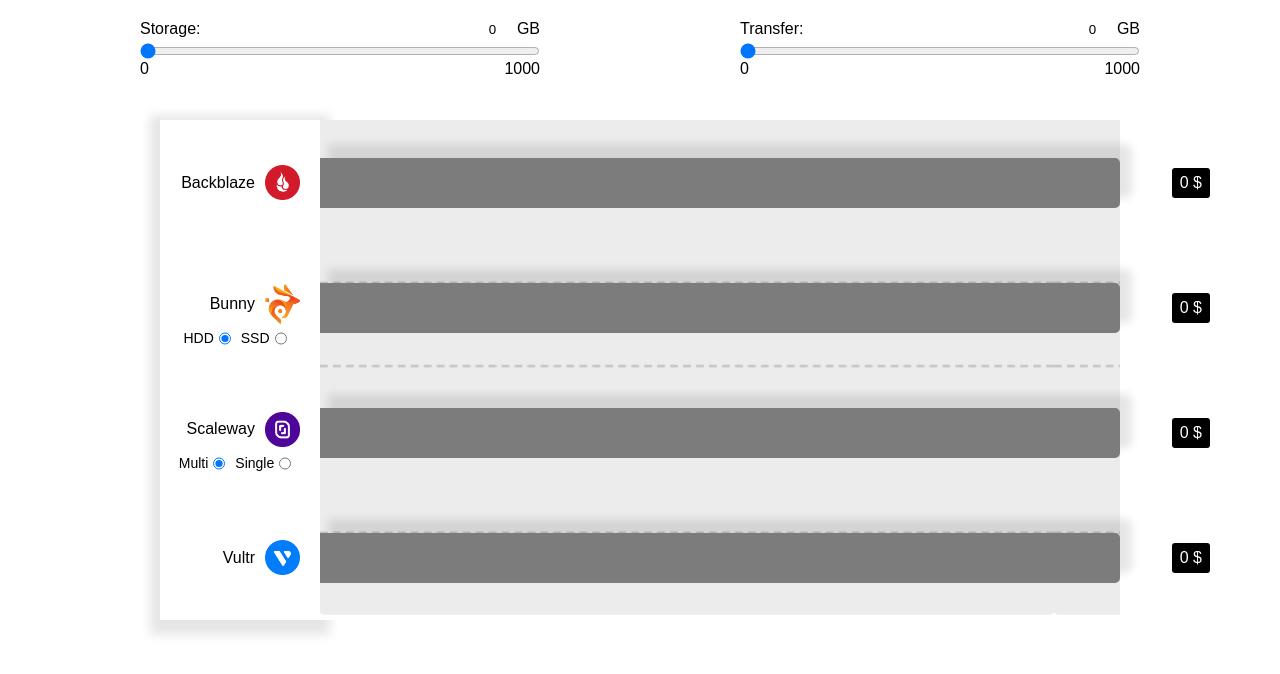
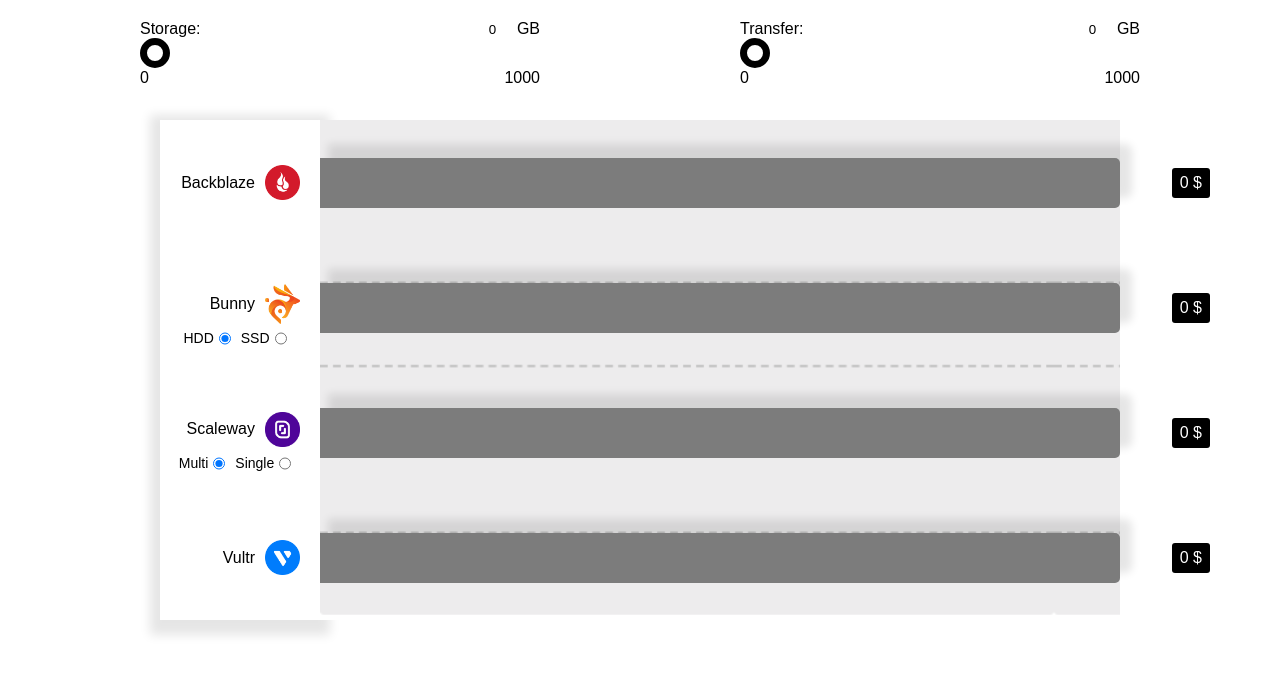
Before and after one commit to antonkhomenko/ByteCloudTestTask, a React (Vite) app: page / in a window 1280 px wide. Shown: the top 674 px of the page. Built offline with nearby package versions, Linux system fonts and the light colour scheme.

Commit message:
range style

```diff
--- a/src/components/range/range.jsx
+++ b/src/components/range/range.jsx
@@ -1,5 +1,5 @@
 import classes from './range.module.css';
-import {useEffect, useId, useState} from "react";
+import {useEffect, useId, useRef, useState} from "react";
 
 const rangeParam = [0, 1000];
 
@@ -7,10 +7,14 @@
 
     const rangeId = useId();
 
-
+    let progressBarSize = useRef('0% 100%');
     const handleChange = (e) => {
         setRange(+e.target.value);
+        const newSize = (e.target.value - e.target.min) * 100 / (e.target.max - e.target.min);
+        progressBarSize.current = newSize + '% 100%';
+
     }
+
 
     return (
         <div className={classes.rangeWrapper}>
@@ -29,6 +33,7 @@
                 <input
                     type="range" min={rangeParam[0]} max={rangeParam[1]} step={1} id={rangeId}
                     value={rangeValue} onChange={handleChange} className={classes.rangeInput}
+                    style={{backgroundSize: progressBarSize.current}}
                 />
             </div>
         </div>
--- a/src/components/range/range.module.css
+++ b/src/components/range/range.module.css
@@ -19,7 +19,7 @@
 
 .rangeContainer:before, .rangeContainer:after {
     position: absolute;
-    bottom: -15px;
+    bottom: -20px;
 }
 
 
@@ -36,7 +36,65 @@
 
 .rangeInput {
     width: 100%;
+    border-radius: 10px;
+    height: 20px;
+    -webkit-appearance: none;
+    background-color: rgba(255, 255, 255, 0.6);
+    background-image: linear-gradient(#60aeee, #4da3ea);
+    /*background-size: 70% 100%;*/
+    background-repeat: no-repeat;
 }
+
+.rangeInput:active {
+    cursor: grabbing;
+}
+
+
+.rangeInput::-webkit-slider-runnable-track {
+    -webkit-appearance: none;
+    border: none;
+    background: transparent;
+    height: 100%;
+    width: 100%;
+}
+
+
+.rangeInput::-webkit-slider-thumb {
+    -webkit-appearance: none;
+    appearance: none;
+    height: 30px;
+    width: 30px;
+    margin-top: -5px;
+    border-radius: 50%;
+    background-color: white;
+    border: 7px solid black;
+    transition: background .3s ease-in-out;
+}
+
+
+
+input[type="range"]::-moz-range-progress {
+    background-color: #43e5f7;
+}
+
+input[type="range"]::-moz-range-track {
+    background-color: #9a905d;
+}
+
+/*.rangeInput::-moz-range-thumb {*/
+/*    border: none;*/
+/*    -webkit-appearance: none;*/
+/*    appearance: none;*/
+/*    height: 30px;*/
+/*    width: 30px;*/
+/*    margin-top: -5px;*/
+/*    border-radius: 50%;*/
+/*    background-color: red;*/
+/*}*/
+
+
+
+
 
 
 .numberInput::-webkit-outer-spin-button,
```
